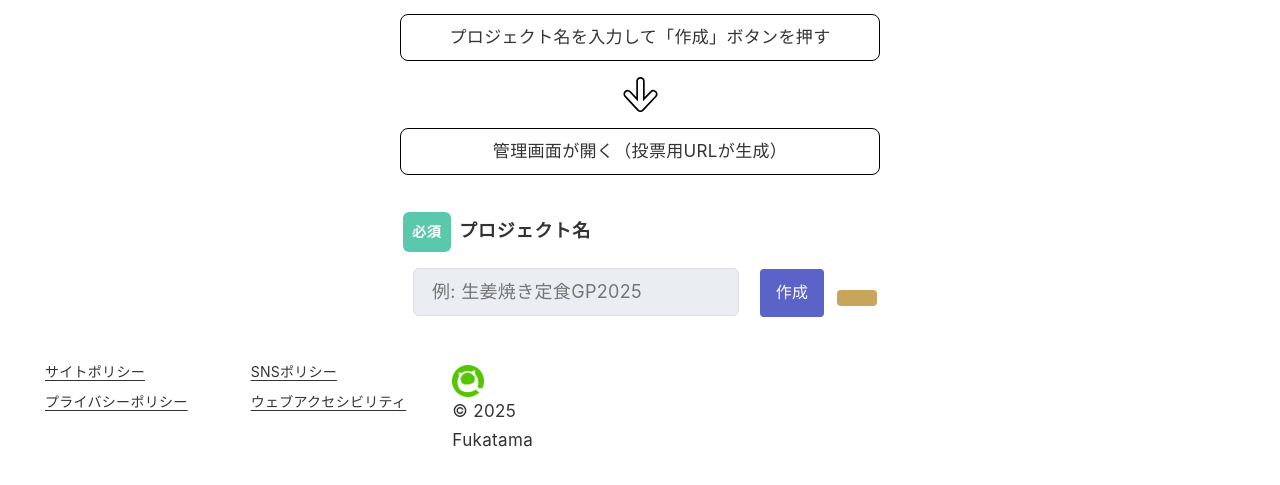
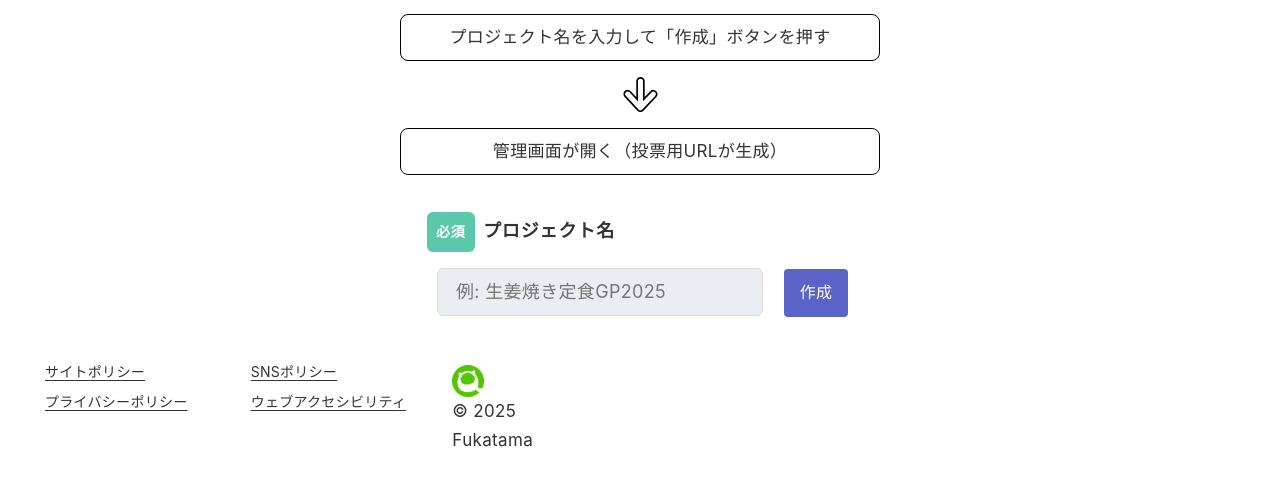
Before and after one commit to FukaminishiTama/Aggregation, a website: page src/index.html in a window 1280 px wide. Shown: the part 131-616 px from the top of the page. Drawn offline with Linux system fonts and the light colour scheme.

Commit message:
index.htmlのローディングボタンにaria-expanded属性を追加し、startup_screen.jsでローディングテキストを設定してボタンのクラスを更新

```diff
--- a/src/index.html
+++ b/src/index.html
@@ -135,7 +135,7 @@
                 <div class="form__project-create">
                     <input id="form__projectInput" class="form__input--name" type="text" name="projectId" required placeholder="例: 生姜焼き定食GP2025">
                     <button class="create-button" type="submit" aria-expanded="true">作成</button>
-                    <button  id="loadingText" class="button__project-create"></button>
+                    <button  id="loadingText"></button>
                 </div>
             </form>
         </section>
--- a/src/scripts/startup_screen.js
+++ b/src/scripts/startup_screen.js
@@ -12,9 +12,11 @@ document.addEventListener('DOMContentLoaded', async () => {
     // 作成中ローディング表示
     const loadingText = document.getElementById('loadingText');
     loadingText.textContent = ' 作成中...';
+    loadingText.classList.add('button__project-create');
     // 「作成」を非表示
     const createBtn = document.querySelector('.create-button');
     createBtn.setAttribute('aria-expanded', String('false'));
+
     loadingText.classList.add('loading-animation'); // CSSアニメーション用
 
     localStorage.setItem('projectId', projectId);
```
